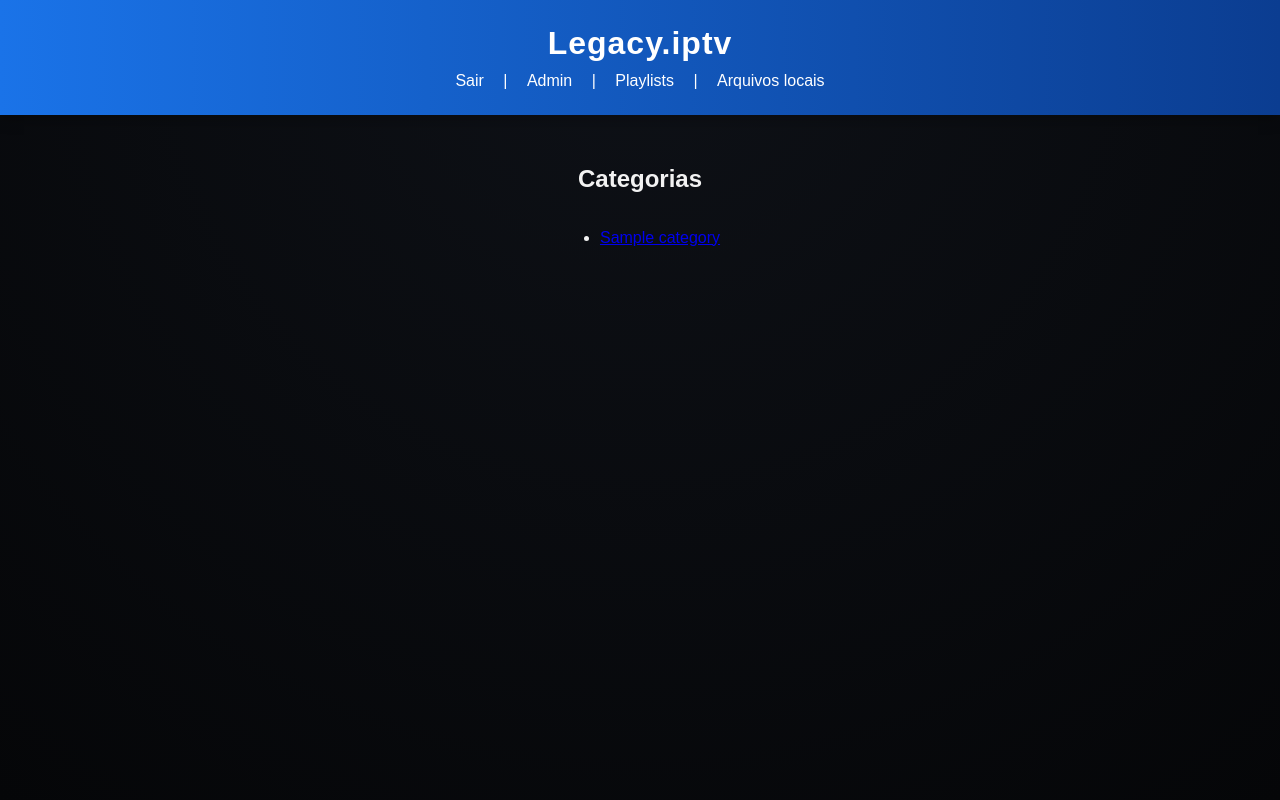
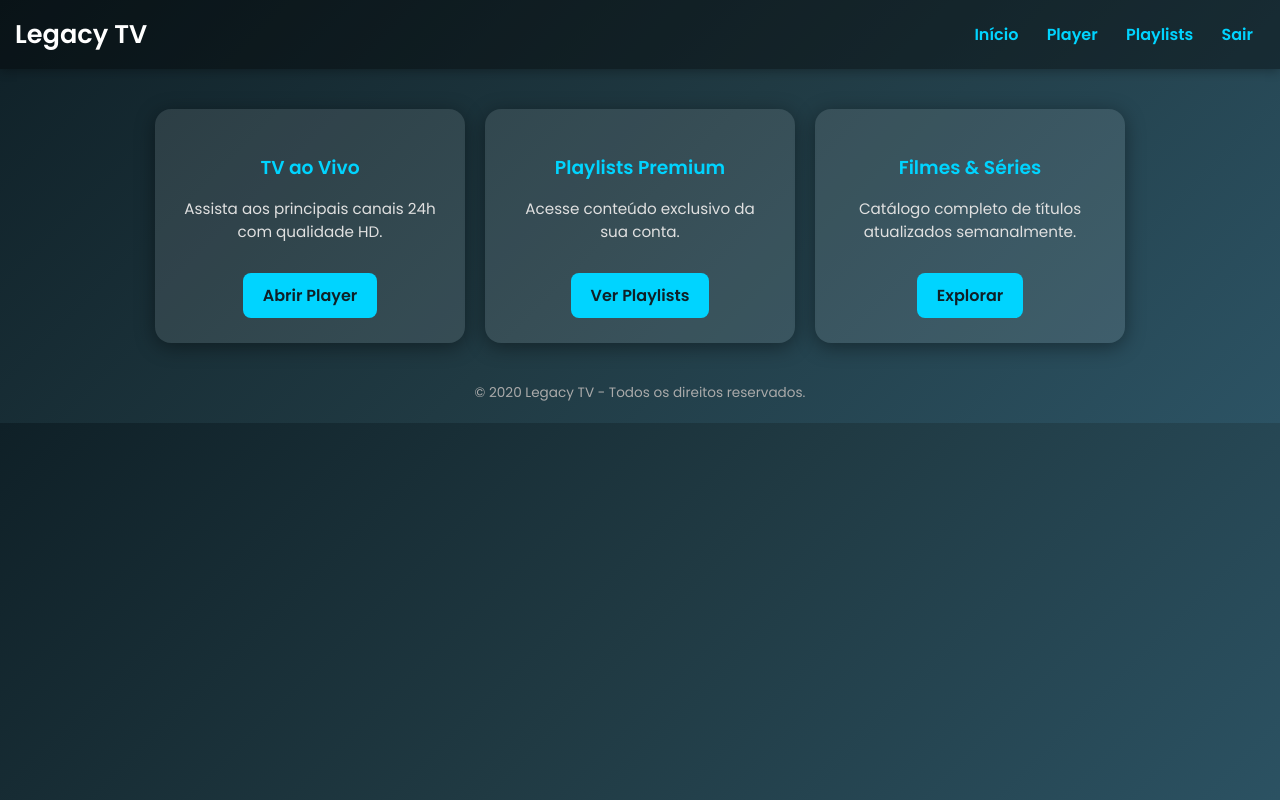
Before and after one commit to JET-SOUZA/Legacy.tv, a Flask app: template templates/index.html in a window 1280 px wide. Run offline with Flask 3, Linux system fonts and the light colour scheme; the template is opened without the code that fills it: most values are stand-ins (such as "Sample title", 1, 10 or a date in 2020).

Commit message:
Update index.html

```diff
--- a/templates/index.html
+++ b/templates/index.html
@@ -1,28 +1,127 @@
 <!DOCTYPE html>
 <html lang="pt-BR">
 <head>
-  <meta charset="utf-8">
-  <title>Legacy.iptv</title>
-  <link rel="stylesheet" href="{{ url_for('static', filename='css/style.css') }}">
+    <meta charset="UTF-8">
+    <meta name="viewport" content="width=device-width, initial-scale=1.0">
+    <title>Legacy TV - Painel Premium</title>
+    <link href="https://fonts.googleapis.com/css2?family=Poppins:wght@400;600&display=swap" rel="stylesheet">
+    <style>
+        body {
+            font-family: 'Poppins', sans-serif;
+            background: linear-gradient(135deg, #0f2027, #203a43, #2c5364);
+            color: #fff;
+            text-align: center;
+            margin: 0;
+            padding: 0;
+        }
+        header {
+            background: rgba(0, 0, 0, 0.4);
+            padding: 15px;
+            display: flex;
+            justify-content: space-between;
+            align-items: center;
+            box-shadow: 0 2px 10px rgba(0,0,0,0.3);
+        }
+        header h1 {
+            margin: 0;
+            font-size: 1.6em;
+            font-weight: 600;
+        }
+        nav a {
+            color: #00d4ff;
+            margin: 0 12px;
+            text-decoration: none;
+            font-weight: 600;
+            transition: 0.3s;
+        }
+        nav a:hover {
+            color: #fff;
+        }
+        .cards-container {
+            display: flex;
+            flex-wrap: wrap;
+            justify-content: center;
+            margin-top: 40px;
+            gap: 20px;
+        }
+        .card {
+            background: rgba(255,255,255,0.1);
+            border-radius: 16px;
+            width: 260px;
+            padding: 25px;
+            transition: 0.3s;
+            box-shadow: 0 4px 20px rgba(0,0,0,0.4);
+        }
+        .card:hover {
+            transform: translateY(-6px);
+            box-shadow: 0 6px 25px rgba(0,0,0,0.6);
+        }
+        .card h3 {
+            margin-bottom: 10px;
+            color: #00d4ff;
+        }
+        .card p {
+            font-size: 0.95em;
+            color: #e0e0e0;
+        }
+        footer {
+            margin-top: 40px;
+            color: #aaa;
+            font-size: 0.85em;
+            padding-bottom: 20px;
+        }
+        .btn {
+            display: inline-block;
+            background: #00d4ff;
+            color: #0f2027;
+            padding: 10px 20px;
+            border-radius: 8px;
+            text-decoration: none;
+            font-weight: 600;
+            margin-top: 15px;
+            transition: 0.3s;
+        }
+        .btn:hover {
+            background: #fff;
+            color: #000;
+        }
+    </style>
 </head>
 <body>
-  <header>
-    <h1>Legacy.iptv</h1>
+
+<header>
+    <h1>Legacy TV</h1>
     <nav>
-      <a href="{{ url_for('logout') }}">Sair</a> |
-      <a href="{{ url_for('admin_panel') }}">Admin</a> |
-      <a href="{{ url_for('playlist') }}">Playlists</a> |
-      <a href="{{ url_for('local_files') }}">Arquivos locais</a>
+        <a href="{{ url_for('index') }}">Início</a>
+        <a href="{{ url_for('player') }}">Player</a>
+        <a href="{{ url_for('playlist') }}">Playlists</a>
+        <a href="{{ url_for('logout') }}">Sair</a>
     </nav>
-  </header>
+</header>
 
-  <main>
-    <h2>Categorias</h2>
-    <ul>
-      {% for c in categories %}
-        <li><a href="{{ url_for('category', category_name=c) }}">{{ c }}</a></li>
-      {% endfor %}
-    </ul>
-  </main>
+<div class="cards-container">
+    <div class="card">
+        <h3>TV ao Vivo</h3>
+        <p>Assista aos principais canais 24h com qualidade HD.</p>
+        <a href="{{ url_for('player') }}" class="btn">Abrir Player</a>
+    </div>
+
+    <div class="card">
+        <h3>Playlists Premium</h3>
+        <p>Acesse conteúdo exclusivo da sua conta.</p>
+        <a href="{{ url_for('playlist') }}" class="btn">Ver Playlists</a>
+    </div>
+
+    <div class="card">
+        <h3>Filmes & Séries</h3>
+        <p>Catálogo completo de títulos atualizados semanalmente.</p>
+        <a href="#" class="btn">Explorar</a>
+    </div>
+</div>
+
+<footer>
+    © {{ year }} Legacy TV - Todos os direitos reservados.
+</footer>
+
 </body>
 </html>
```
